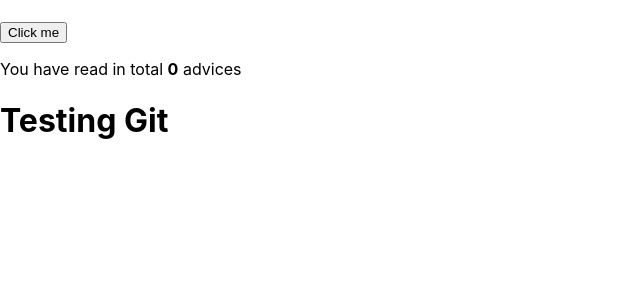
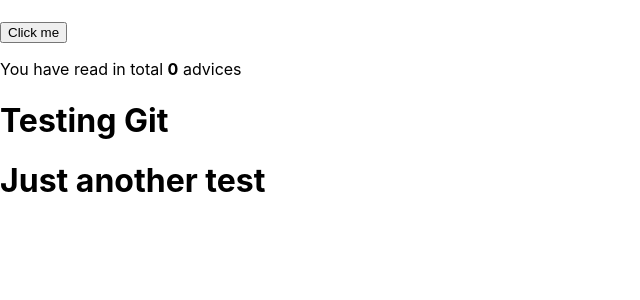
Before and after one commit to Ibrakaaaa/github-vjezba, a React (Create React App) app: page / in a window 1280 px wide. Shown: the top 300 px of the page, without its empty margins (0-640 px from the left). Built offline with nearby package versions, Linux system fonts and the light colour scheme; no server answers.

Commit message:
Added a second test functiob called testing2

```diff
--- a/src/App.js
+++ b/src/App.js
@@ -29,6 +29,7 @@ function App() {
       <button onClick={fetchAdvice}>Click me</button>
       <Message count={count} />
 <Testing />
+<Testing2 />
     </div>
   );
 }
@@ -43,4 +44,8 @@ function Testing() {
   return <h1>Testing Git</h1>
 }
 
+function Testing2() {
+  return <h1>Just another test</h1>
+}
+
 export default App;
```
